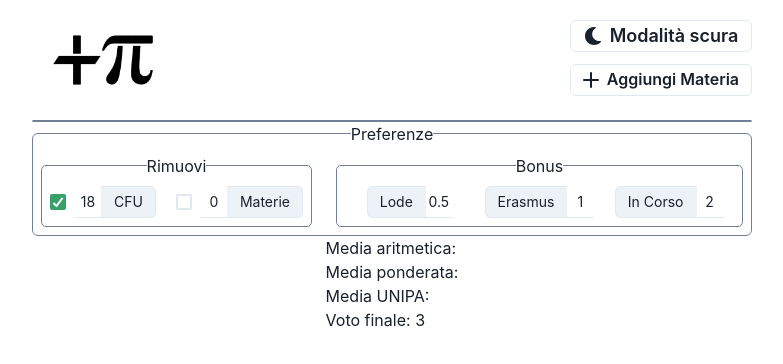
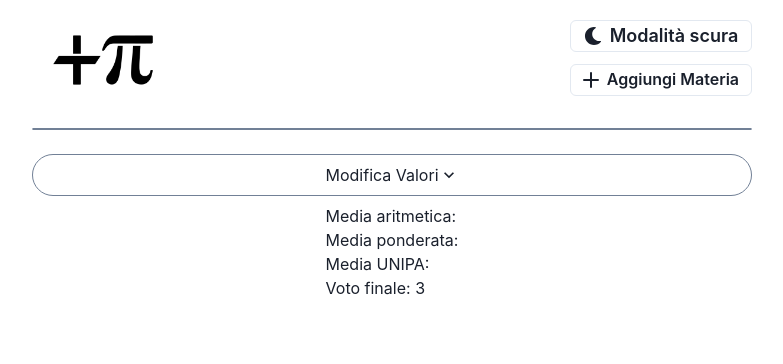
Before and after one commit to ExalFabu/TPTP, a React (Create React App) app: page / in a window 1280 px wide. Shown: the top 364 px of the page, without its empty margins (248-1031 px from the left). Built offline with nearby package versions, Linux system fonts and the light colour scheme.

Commit message:
Added Accordion to Preferences Tab

```diff
--- a/src/App.js
+++ b/src/App.js
@@ -104,6 +104,7 @@ function App() {
         w={exactWidth}
         justifyItems="center"
         alignItems="center"
+        rowGap={2}
         // px={5}
         alignSelf="center"
       >
--- a/src/components/PreferencesTab.js
+++ b/src/components/PreferencesTab.js
@@ -1,3 +1,10 @@
+import {
+  Accordion,
+  AccordionIcon,
+  AccordionItem,
+  AccordionPanel,
+  AccordionButton,
+} from '@chakra-ui/accordion';
 import { Checkbox } from '@chakra-ui/checkbox';
 import {
   Input,
@@ -12,7 +19,7 @@ import { borderColor, exactWidth } from '../theme';
 
 const RemoveComponent = ({ preferences, setPreferences, ...props }) => {
   const borderStyle = useBreakpointValue({
-    base: { borderY: '1px' },
+    base: { border: '1px' },
     md: { border: '1px' },
   });
   const legendPosition = useBreakpointValue({
@@ -25,7 +32,7 @@ const RemoveComponent = ({ preferences, setPreferences, ...props }) => {
       as="fieldset"
       {...borderStyle}
       borderColor={borderColor}
-      borderRadius={5}
+      borderRadius="xl"
       p={2}
       mx={2}
       h="min-content"
@@ -145,7 +152,7 @@ const RemoveComponent = ({ preferences, setPreferences, ...props }) => {
 
 const BonusComponent = ({ preferences, setPreferences, ...props }) => {
   const borderStyle = useBreakpointValue({
-    base: { borderY: '1px' },
+    base: { border: '1px' },
     md: { border: '1px' },
   });
   const legendPosition = useBreakpointValue({
@@ -161,17 +168,17 @@ const BonusComponent = ({ preferences, setPreferences, ...props }) => {
   };
   return (
     <Box
-      {...props}
       as="fieldset"
       {...borderStyle}
       borderColor={borderColor}
-      borderRadius={5}
-      p={2}
-      mx={2}
+      borderRadius="xl"
       display="flex"
       justifyContent="space-between"
       justifyItems="center"
       alignItems="center"
+      p={2}
+      {...props}
+
     >
       <legend align={legendPosition}> Bonus </legend>
       <InputGroup
@@ -180,7 +187,12 @@ const BonusComponent = ({ preferences, setPreferences, ...props }) => {
         justifyContent="center"
         alignItems="center"
       >
-        <InputLeftAddon as="label" for="ptlode" children="Lode" borderRadius="md"/>
+        <InputLeftAddon
+          as="label"
+          for="ptlode"
+          children="Lode"
+          borderRadius="md"
+        />
         <Input
           id="ptlode"
           name="ptlode"
@@ -200,7 +212,12 @@ const BonusComponent = ({ preferences, setPreferences, ...props }) => {
         justifyContent="center"
         alignItems="center"
       >
-        <InputLeftAddon as="label" for="erasmus" children="Erasmus" borderRadius="md"/>
+        <InputLeftAddon
+          as="label"
+          for="erasmus"
+          children="Erasmus"
+          borderRadius="md"
+        />
 
         <Input
           id="erasmus"
@@ -221,7 +238,12 @@ const BonusComponent = ({ preferences, setPreferences, ...props }) => {
         justifyContent="center"
         alignItems="center"
       >
-        <InputLeftAddon as="label" for="incorso" children="In Corso" borderRadius="md" />
+        <InputLeftAddon
+          as="label"
+          for="incorso"
+          children="In Corso"
+          borderRadius="md"
+        />
         <Input
           id="incorso"
           name="incorso"
@@ -250,19 +272,40 @@ export default function PreferencesTab({
   setPreferences,
   ...props
 }) {
-  const legendPosition = useBreakpointValue({
-    base: 'center',
-    md: 'center',
-  });
   return (
-    <Box
+    <Accordion
+      // as="fieldset"
+      w={exactWidth}
+      allowToggle
+      pt={4}
+      colorScheme="telegram"
+      {...props}
+    >
+      <AccordionItem w="100%" border="none">
+        <h2>
+          <AccordionButton
+            display="flex"
+            justifyContent="center"
             border="1px"
             borderColor={borderColor}
-      borderRadius="md"
-      as="fieldset"
-      w={exactWidth}
+            borderRadius="full"
+            _expanded={{ borderBottomRadius: 'none', borderBottom: 'none' }}
           >
-      <legend align={legendPosition}>Preferenze</legend>
+            <span>Modifica Valori</span>
+            <AccordionIcon float="right" />
+          </AccordionButton>
+        </h2>
+
+        <AccordionPanel
+          w="100%"
+          border="1px"
+          borderColor={borderColor}
+          borderRadius="3xl"
+          borderTop="none"
+          borderTopRadius="none"
+          display="flex"
+          justifyContent="center"
+        >
           <SimpleGrid
             templateColumns={{
               base: '1fr',
@@ -273,10 +316,9 @@ export default function PreferencesTab({
               md: `"Rimuovi Bonus"`,
             }}
             gap={2}
-        width="100%"
+            width={exactWidth}
             justifyContent="center"
             py={2}
-        {...props}
           >
             <RemoveComponent
               preferences={preferences}
@@ -289,6 +331,8 @@ export default function PreferencesTab({
               setPreferences={setPreferences}
             />
           </SimpleGrid>
-    </Box>
+        </AccordionPanel>
+      </AccordionItem>
+    </Accordion>
   );
 }
```
Lines whose indentation alone changed are shown as unchanged.
